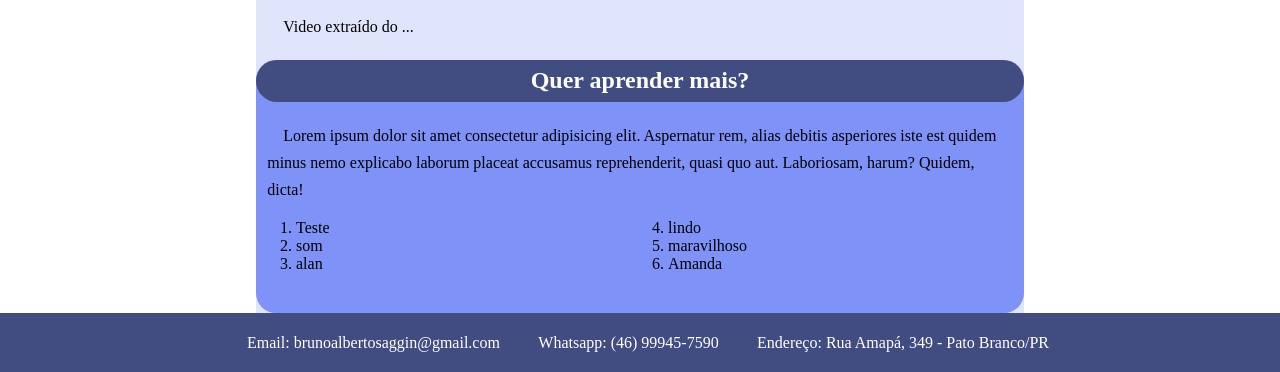
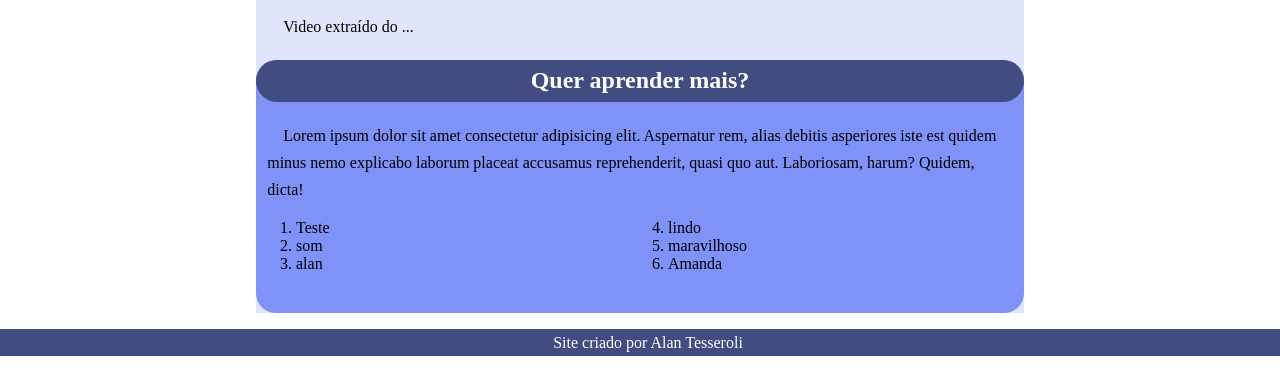
Before and after one commit to AlanTesseroli/SagginProtese, a plain HTML site: page index.html in a window 1280 px wide. Shown: the part 1056-1428 px from the top of the page. Drawn offline with Linux system fonts and the light colour scheme.

Commit message:
Update index.html

```diff
--- a/index.html
+++ b/index.html
@@ -62,11 +62,17 @@
     </main>
 
     <footer>
+
+        <!--
+
         <div id="infos">
             <p>Email: brunoalbertosaggin@gmail.com</p>
             <p>Whatsapp: (46) 99945-7590</p>
             <p>Endereço: Rua Amapá, 349 - Pato Branco/PR</p>
         </div>
+
+        -->
+        <p>Site criado por Alan Tesseroli</p>
     </footer>
 
 </body>
```
